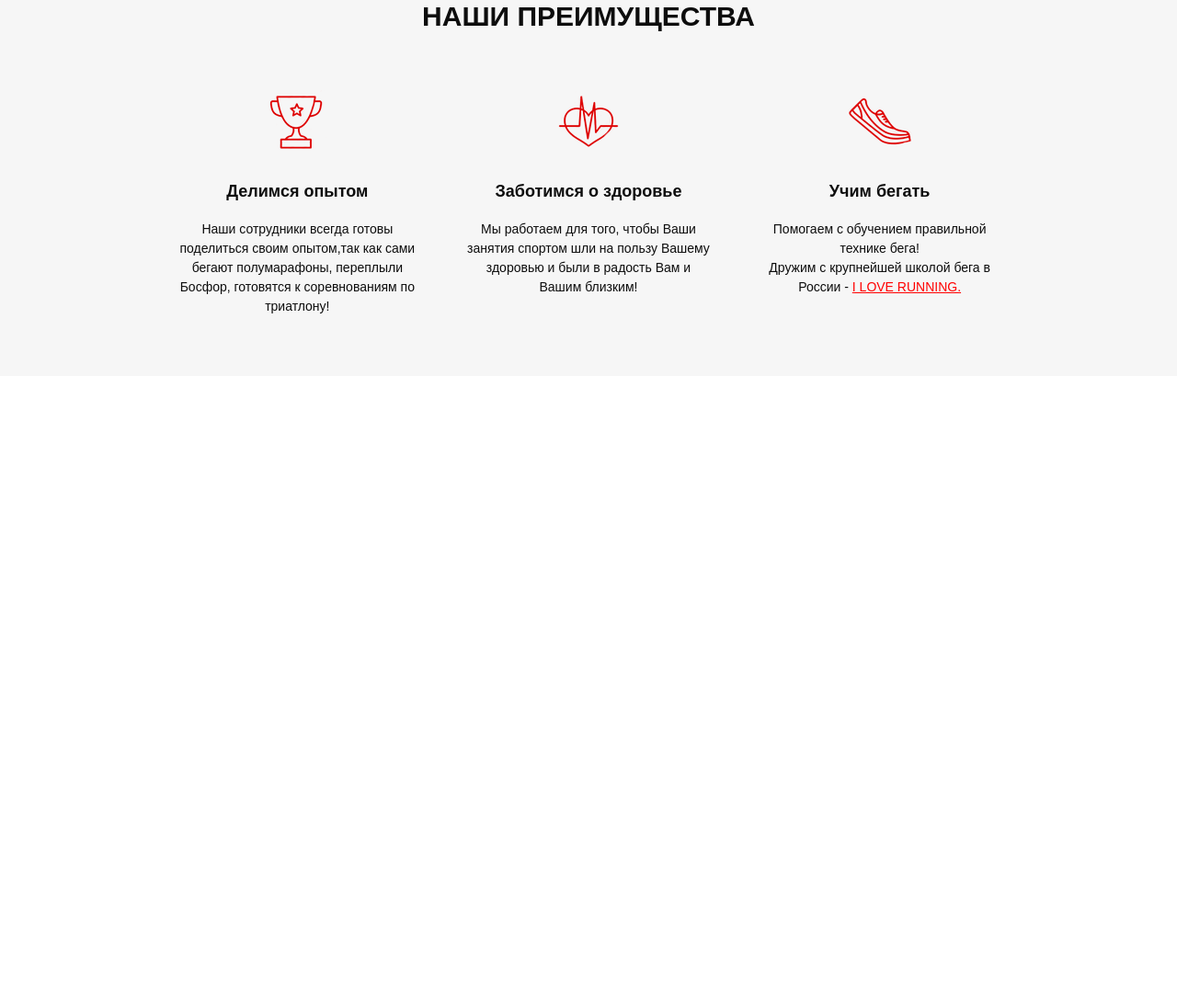
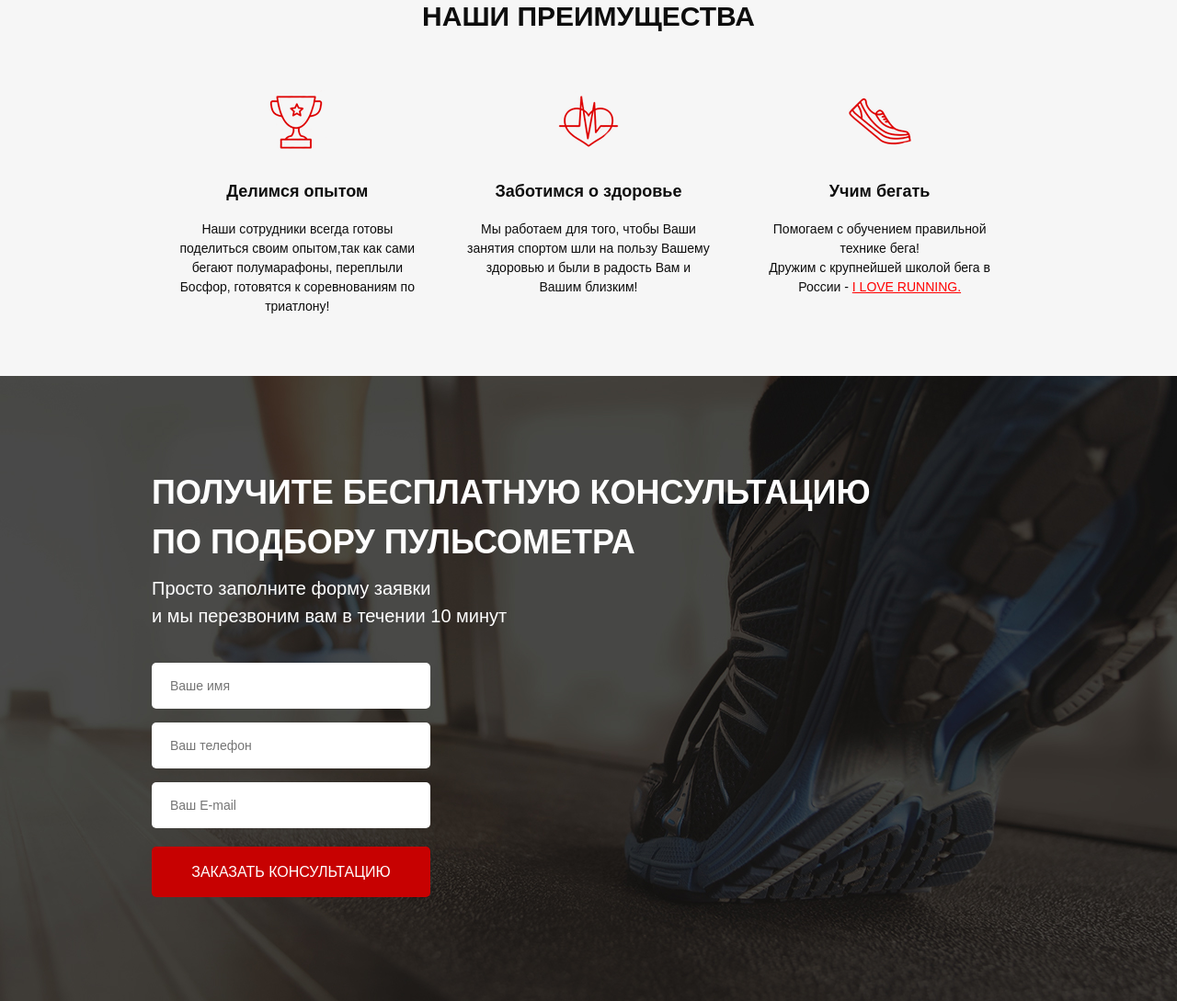
Before and after one commit to Baster78/ulearn, a plain HTML site: page src/index.html in a window 1280 px wide. Shown: the part 753-1842 px from the top of the page at 92% size. Before the commit the page ends 1162 px from the top, so only its background shows below. Drawn offline with Linux system fonts and the light colour scheme; a web font is replaced by a local one.

Commit message:
second commit

```diff
--- a/src/index.html
+++ b/src/index.html
@@ -90,7 +90,25 @@
 		</div>
 
 		<div class="consultation">
-			<div class="container"></div>
+			<div class="container">
+				<h2 class="title title_left">
+					Получите бесплатную консультацию <br />
+					по подбору пульсометра
+				</h2>
+				<div class="consultation__descr">
+					Просто заполните форму заявки <br />
+					и мы перезвоним вам в течении 10 минут
+				</div>
+				<form class="feed-form" action="#">
+					<input name="name" required type="text" placeholder="Ваше имя" />
+
+					<input name="phone" required type="number" placeholder="Ваш телефон" />
+
+					<input name="email" required type="email" placeholder="Ваш E-mail" />
+
+					<button class="button button_submit">заказать кОНСУЛЬТАЦИЮ</button>
+				</form>
+			</div>
 		</div>
 	</body>
 </html>
--- a/src/scss/blocks/_buttons.scss
+++ b/src/scss/blocks/_buttons.scss
@@ -21,4 +21,16 @@
 		font-weight: 500;
 		line-height: normal;
 	}
+
+	&_submit {
+		width: 100%;
+
+		height: 55px;
+		border-radius: 5px;
+
+		font-size: 16px;
+		font-style: normal;
+		font-weight: 500;
+		line-height: normal;
+	}
 }
--- /dev/null
+++ b/src/scss/blocks/_consultation.scss
@@ -0,0 +1,13 @@
+.consultation {
+	min-height: 680px;
+	padding: 100px 0 92px 0;
+	background: url(../images/second_bg.png) center center / cover no-repeat;
+
+	&__descr {
+		color: #fff;
+		font-size: 20px;
+		font-style: normal;
+		font-weight: 500;
+		line-height: 30px; /* 150% */
+	}
+}
--- /dev/null
+++ b/src/scss/blocks/_forms.scss
@@ -0,0 +1,27 @@
+.feed-form {
+	display: flex;
+	flex-direction: column;
+
+	margin-top: 36px;
+
+	width: 303px;
+
+	input {
+		margin-bottom: 15px;
+		padding: 0 20px;
+
+		color: #4b4b4b;
+		font-size: 14px;
+		font-style: normal;
+		font-weight: 300;
+
+		height: 50px;
+		border: none;
+		border-radius: 5px;
+		background-color: #fff;
+
+		&:nth-child(3) {
+			margin-bottom: 20px;
+		}
+	}
+}
--- /dev/null
+++ b/src/scss/blocks/_titles.scss
@@ -0,0 +1,15 @@
+.title {
+	color: $black-color;
+	font-size: 30px;
+	font-weight: 700;
+	text-align: center;
+	text-transform: uppercase;
+
+	&_left {
+		color: #fff;
+		font-size: 36px;
+		font-style: normal;
+		line-height: 54px; /* 150% */
+		text-align-last: left;
+	}
+}
--- a/src/scss/style.scss
+++ b/src/scss/style.scss
@@ -4,9 +4,12 @@
 // import blocks
 
 @import 'blocks/promo';
+@import 'blocks/titles';
 @import 'blocks/header';
 @import 'blocks/buttons';
 @import 'blocks/advantages';
+@import 'blocks/consultation';
+@import 'blocks/forms';
 
 * {
 	font-family: 'MuseoModerno', sans-serif;
```
Also changed, not shown: src/css/blocks/forms.min.css (added), src/css/style.min.css.
